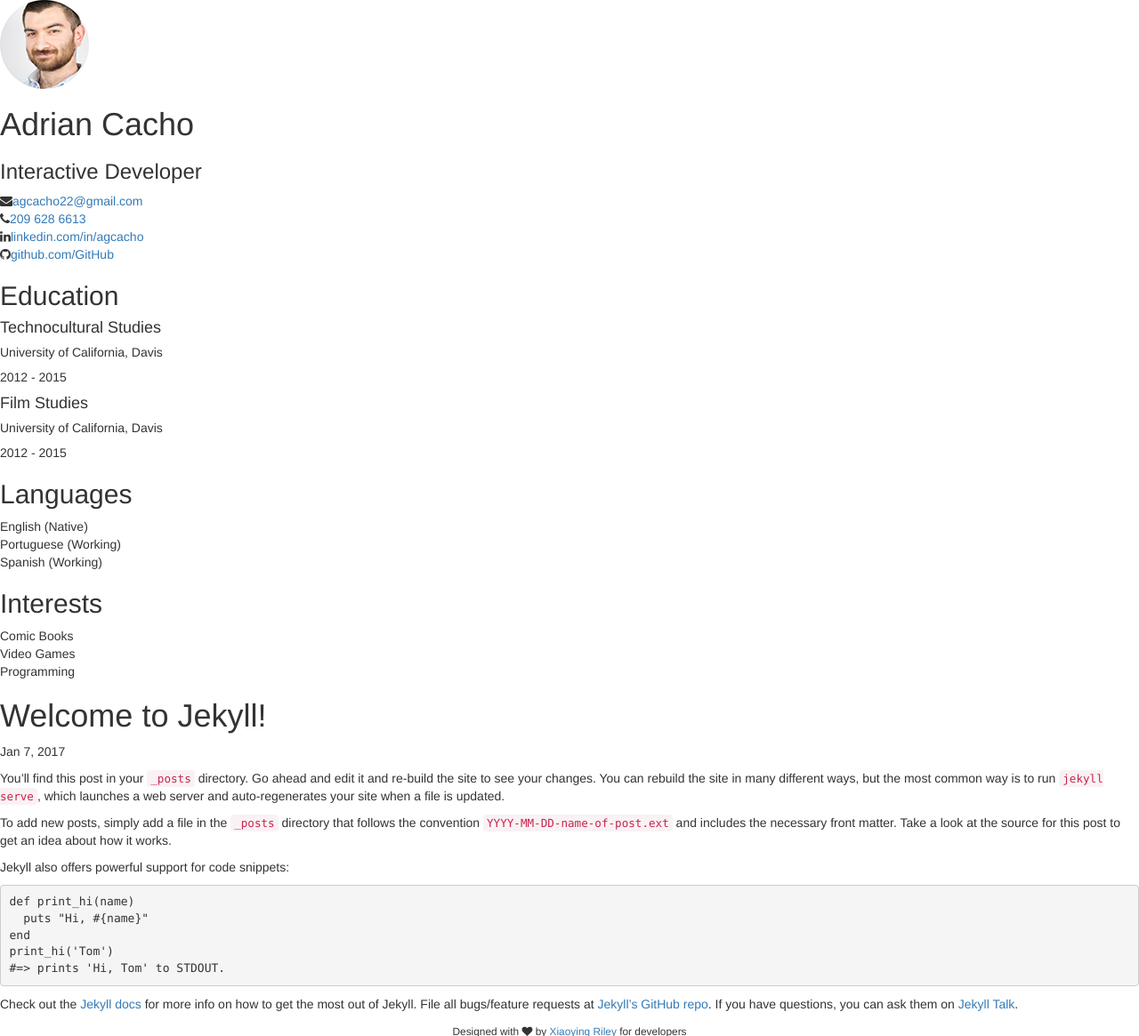
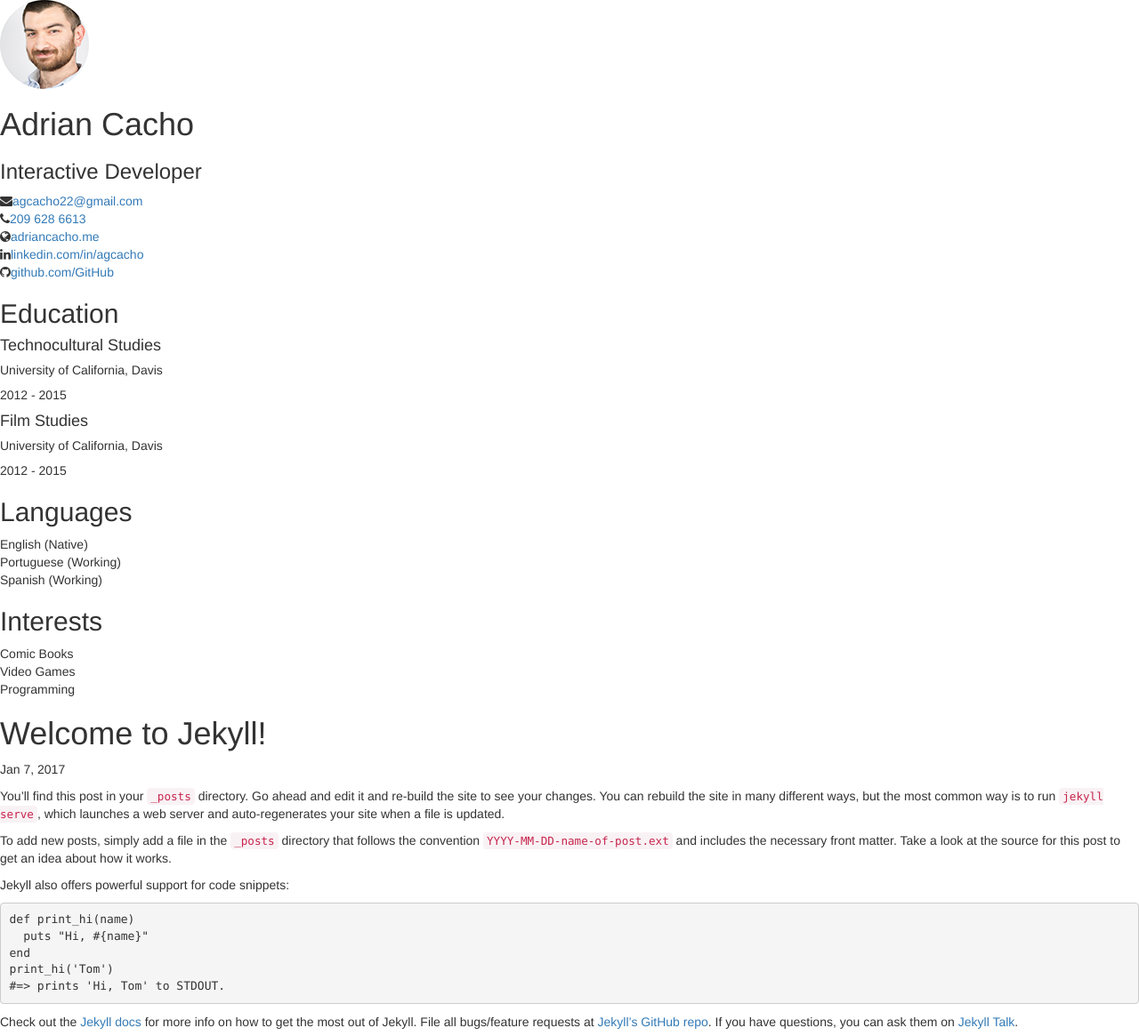
Before and after one commit to Tortillaguy/Tortillaguy.github.io, a Jekyll site: the page built from _posts/2017-01-06-welcome-to-jekyll.markdown, in a window 1280 px wide, cut to the strip 0-1165 px from the top of the page. Shown: the whole strip at 89% size. Built offline with Jekyll 4.4.1, drawn with Linux system fonts in a browser that asks for light colours.

Commit message:
added website link

```diff
--- a/_config.yml
+++ b/_config.yml
@@ -19,6 +19,7 @@ pic: profile.jpg  #place a 100x100 picture inside /assets/images/ folder and pro
 
 #sidebar links
 email: agcacho22@gmail.com
+website: adriancacho.me
 phone: 209 628 6613
 linkedin: agcacho
 github: TortillaGuy
```
